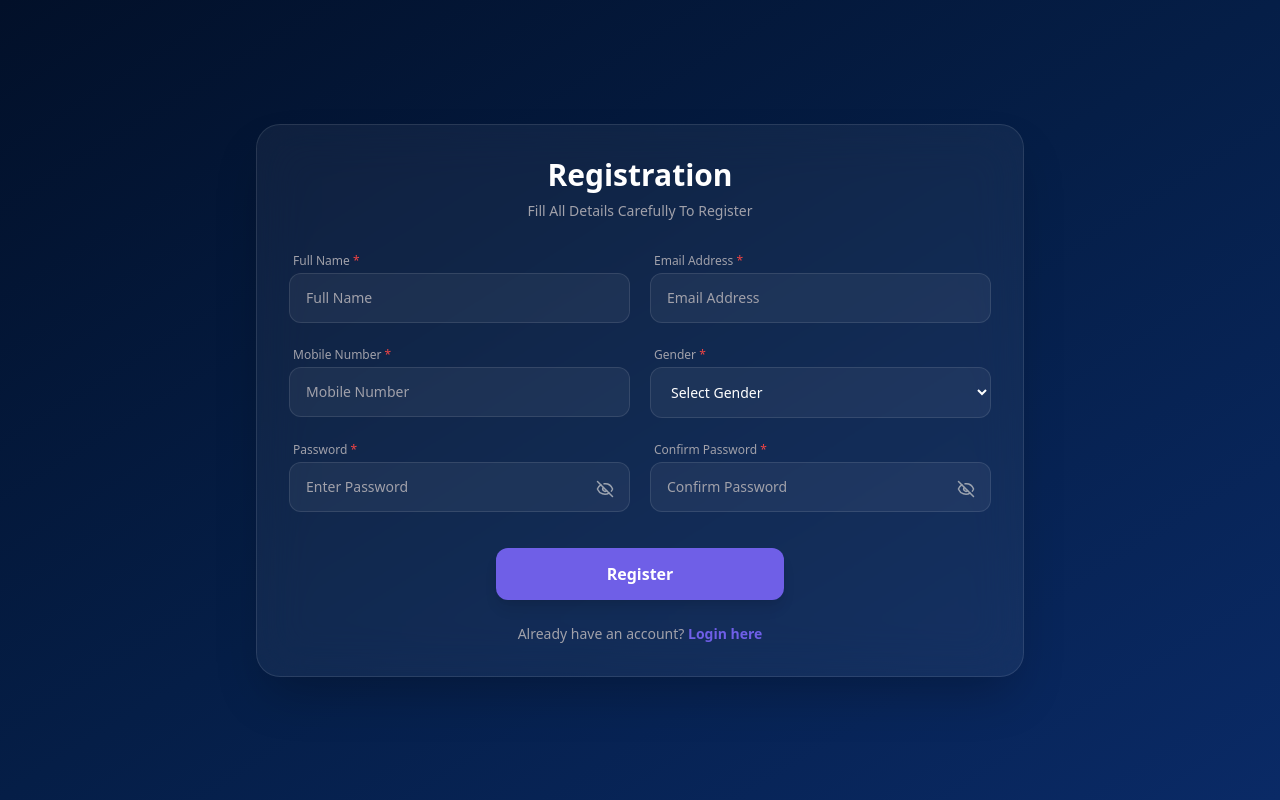
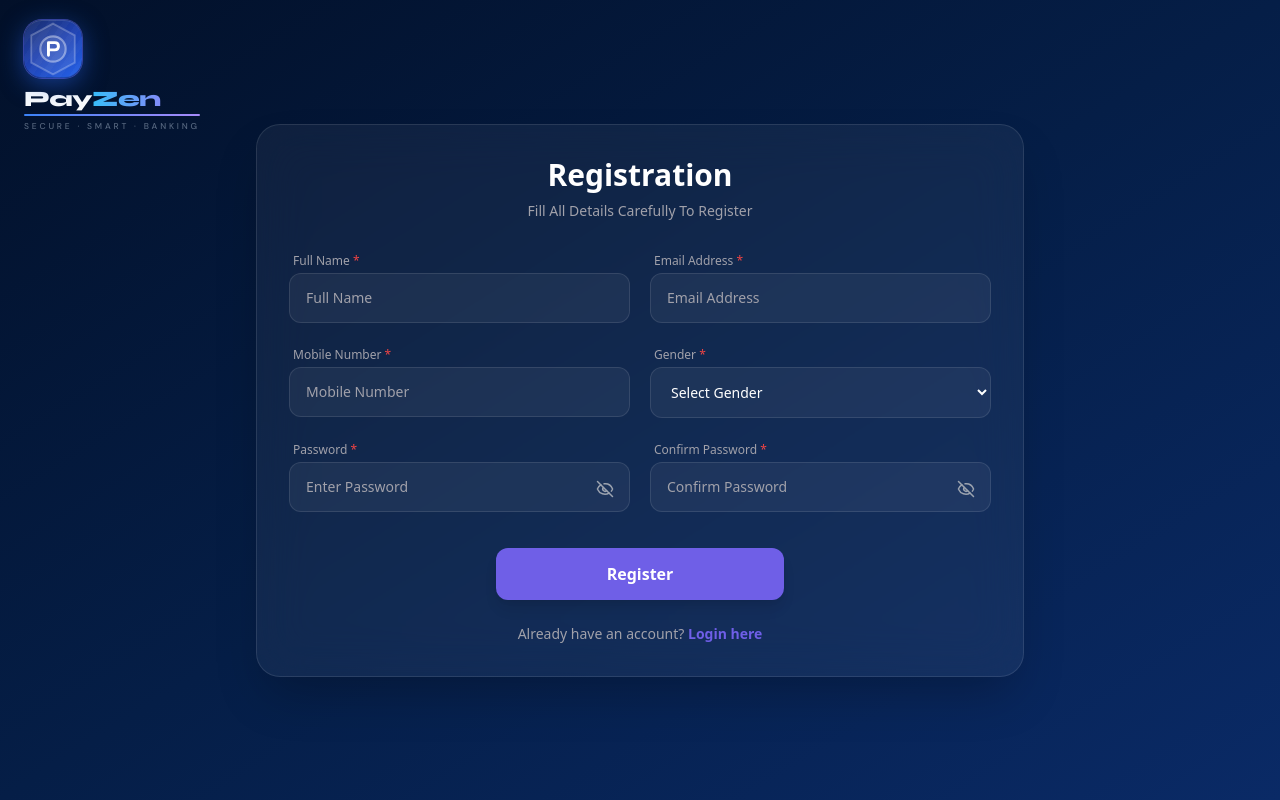
Before and after one commit to ChetanPatil0203/Bank_Frontend-, a React (Create React App) app in the folder frontend/: page /registration in a window 1280 px wide. Built offline with nearby package versions, Linux system fonts and the light colour scheme.

Commit message:
Update Registration UI

```diff
--- a/frontend/src/components/Registration/Registration.jsx
+++ b/frontend/src/components/Registration/Registration.jsx
@@ -1,19 +1,262 @@
-import { useState } from "react";
+import { useState, useEffect } from "react";
 import { Eye, EyeOff } from "lucide-react";
 import { useNavigate } from "react-router-dom";
 
+/* ═══════════════════════════════════════════════════════════
+   PAYZEN PREMIUM LOGO — Top Left, Large Icon, Unique Design
+═══════════════════════════════════════════════════════════ */
+function PayZenLogo() {
+  const [on, setOn] = useState(false);
+
+  useEffect(() => {
+    const t = setTimeout(() => setOn(true), 100);
+    return () => clearTimeout(t);
+  }, []);
+
+  return (
+    <>
+      <style>{`
+        @import url('https://fonts.googleapis.com/css2?family=Syne:wght@700;800&family=DM+Sans:wght@400;500&display=swap');
+
+        /* ─── Fixed top-left container ─── */
+        .pzl-fixed {
+          position: fixed;
+          top: 20px;
+          left: 24px;
+          z-index: 999;
+          display: flex;
+          flex-direction: column;
+          align-items: flex-start;
+          gap: 0;
+        }
+
+
+        /* ─── ICON BLOCK ─── */
+        .pzl-icon-block {
+          position: relative;
+          width: 58px;
+          height: 58px;
+          margin-bottom: 10px;
+        }
+
+
+        /* Glow blob behind icon */
+        .pzl-glow {
+          position: absolute;
+          inset: -14px;
+          border-radius: 28px;
+          background: radial-gradient(ellipse at center, #3b82f6 0%, #6366f1 40%, transparent 72%);
+          opacity: 0;
+          filter: blur(14px);
+          transition: opacity 0.5s ease 0.25s;
+          animation: pzl-glow-pulse 3s ease-in-out infinite;
+        }
+        .pzl-wrap.on .pzl-glow { opacity: 0.55; }
+        @keyframes pzl-glow-pulse {
+          0%,100% { opacity: 0.45; transform: scale(1); }
+          50%      { opacity: 0.7;  transform: scale(1.08); }
+        }
+
+        /* Main icon card */
+        .pzl-card {
+          position: relative;
+          z-index: 2;
+          width: 58px;
+          height: 58px;
+          border-radius: 18px;
+          background: linear-gradient(145deg, #1a2e6b 0%, #1e40af 45%, #2563eb 100%);
+          box-shadow:
+            0 0 0 1px rgba(99,102,241,0.5),
+            0 6px 24px rgba(37,99,235,0.5),
+            inset 0 1px 0 rgba(255,255,255,0.12),
+            inset 0 -1px 0 rgba(0,0,0,0.2);
+          display: flex;
+          align-items: center;
+          justify-content: center;
+          overflow: hidden;
+          transition: transform 0.25s ease, box-shadow 0.25s ease;
+        }
+        .pzl-card:hover {
+          transform: scale(1.06) translateY(-1px);
+          box-shadow:
+            0 0 0 1.5px rgba(99,102,241,0.75),
+            0 10px 32px rgba(37,99,235,0.65),
+            inset 0 1px 0 rgba(255,255,255,0.15);
+        }
+
+        /* Diagonal stripe texture inside card */
+        .pzl-card-texture {
+          position: absolute;
+          inset: 0;
+          background: repeating-linear-gradient(
+            -55deg,
+            transparent,
+            transparent 6px,
+            rgba(255,255,255,0.025) 6px,
+            rgba(255,255,255,0.025) 12px
+          );
+          border-radius: 18px;
+        }
+
+
+        /* Corner accent dot */
+        .pzl-corner-dot {
+          position: absolute;
+          top: 8px;
+          right: 8px;
+          width: 7px;
+          height: 7px;
+          border-radius: 50%;
+          background: #22d3ee;
+          box-shadow: 0 0 6px #22d3ee;
+          z-index: 4;
+          animation: pzl-dot-blink 2.2s ease-in-out infinite;
+        }
+        @keyframes pzl-dot-blink {
+          0%,100% { opacity: 1; box-shadow: 0 0 6px #22d3ee; }
+          50%      { opacity: 0.5; box-shadow: 0 0 12px #22d3ee; }
+        }
+
+        /* ─── NAME BLOCK ─── */
+        .pzl-name-block {
+          display: flex;
+          flex-direction: column;
+          gap: 1px;
+          opacity: 0;
+          transform: translateX(-6px);
+          transition: opacity 0.45s ease 0.35s, transform 0.45s ease 0.35s;
+        }
+        .pzl-wrap.on .pzl-name-block { opacity: 1; transform: translateX(0); }
+
+        /* Logo text */
+        .pzl-name {
+          font-family: 'Syne', sans-serif;
+          font-weight: 800;
+          font-size: 22px;
+          letter-spacing: -0.5px;
+          line-height: 1;
+          color: #fff;
+        }
+        .pzl-pay { color: #f8fafc; }
+        .pzl-zen {
+          background: linear-gradient(90deg, #38bdf8, #818cf8);
+          -webkit-background-clip: text;
+          -webkit-text-fill-color: transparent;
+          background-clip: text;
+        }
+
+        /* Underline accent */
+        .pzl-underline {
+          height: 2px;
+          width: 0;
+          border-radius: 99px;
+          background: linear-gradient(90deg, #3b82f6, #a78bfa);
+          transition: width 0.6s cubic-bezier(.22,1,.36,1) 0.55s;
+          margin-top: 3px;
+        }
+        .pzl-wrap.on .pzl-underline { width: 100%; }
+
+        /* Tagline */
+        .pzl-tag {
+          font-family: 'DM Sans', sans-serif;
+          font-size: 8.5px;
+          font-weight: 500;
+          letter-spacing: 2.8px;
+          text-transform: uppercase;
+          color: rgba(148,163,184,0.58);
+          margin-top: 4px;
+          opacity: 0;
+          transition: opacity 0.4s ease 0.65s;
+        }
+        .pzl-wrap.on .pzl-tag { opacity: 1; }
+
+        /* ─── Page content push ─── */
+        .pzl-page { padding-top: 0; }
+      `}</style>
+
+      <div className="pzl-fixed">
+        <div className={`pzl-wrap ${on ? "on" : ""}`}>
+
+    {/* ICON */}
+<div
+  className="pzl-icon-block"
+  style={{
+    display: "flex",
+    justifyContent: "center",
+    alignItems: "center"
+  }}
+>
+
+  <div className="pzl-orbit" />
+
+  <div
+    className="pzl-card"
+    style={{
+      display: "flex",
+      justifyContent: "center",
+      alignItems: "center"
+    }}
+  >
+    <div className="pzl-card-texture" />
+    <div className="pzl-shimmer" />
+
+    {/* Unique icon */}
+    <svg className="pzl-svg" viewBox="0 0 32 32" fill="none">
+      <path
+        d="M16 2 L28 8.5 L28 23.5 L16 30 L4 23.5 L4 8.5 Z"
+        fill="rgba(255,255,255,0.07)"
+        stroke="rgba(255,255,255,0.25)"
+        strokeWidth="1"
+      />
+      <circle
+        cx="16"
+        cy="16"
+        r="7"
+        fill="rgba(255,255,255,0.1)"
+        stroke="rgba(255,255,255,0.4)"
+        strokeWidth="1.2"
+      />
+      <path
+        d="M13.5 12.5 L13.5 19.5 M13.5 12.5 L17 12.5 Q19 12.5 19 14.5 Q19 16.5 17 16.5 L13.5 16.5"
+        stroke="white"
+        strokeWidth="1.6"
+        strokeLinecap="round"
+        strokeLinejoin="round"
+      />
+
+    </svg>
+  </div>
+</div>
+
+          {/* NAME + TAGLINE */}
+          <div className="pzl-name-block">
+            <div className="pzl-name">
+              <span className="pzl-pay">Pay</span>
+              <span className="pzl-zen">Zen</span>
+            </div>
+            <div className="pzl-underline" />
+            <div className="pzl-tag">SECURE · SMART · BANKING</div>
+          </div>
+
+        </div>
+      </div>
+    </>
+  );
+}
+
+/* ═══════════════════════════════════════════════════════════
+   REGISTRATION PAGE — original code, only logo added
+═══════════════════════════════════════════════════════════ */
 export default function RegistrationPage() {
   const navigate = useNavigate();
 
-  /* ------------------ COMMON INPUT CLASS (Reusable) ------------------ */
   const inputClass =
     "w-full bg-white/5 text-white text-sm border border-white/10 rounded-xl px-4 py-3.5 " +
     "placeholder:text-zinc-400 transition-all duration-300 " +
     "outline-none focus:outline-none focus:ring-0 " +
     "focus:border-[#3B82F6]";
 
-  const labelClass =
-    "text-xs font-medium text-zinc-400 ml-1 mb-1 block";
+  const labelClass = "text-xs font-medium text-zinc-400 ml-1 mb-1 block";
 
   const [formData, setFormData] = useState({
     name: "",
@@ -23,57 +266,47 @@ export default function RegistrationPage() {
     dob: "",
     address: "",
     password: "",
-    confirmPassword: ""
+    confirmPassword: "",
   });
 
   const [showPassword, setShowPassword] = useState(false);
   const [showConfirmPassword, setShowConfirmPassword] = useState(false);
   const [error, setError] = useState("");
 
-  /* ------------------ HANDLE CHANGE ------------------ */
   const handleChange = (e) => {
-    setFormData({
-      ...formData,
-      [e.target.name]: e.target.value
-    });
+    setFormData({ ...formData, [e.target.name]: e.target.value });
     setError("");
   };
 
-  /* ------------------ HANDLE SUBMIT ------------------ */
   const handleSubmit = (e) => {
     e.preventDefault();
-
     if (formData.password.length < 6) {
       setError("Password must be at least 6 characters ⚠️");
       return;
     }
-
     if (formData.password !== formData.confirmPassword) {
       setError("Password & Confirm Password mismatch ❌");
       return;
     }
-
     const existingUsers = JSON.parse(localStorage.getItem("users") || "[]");
-    const userExists = existingUsers.find(
-      (user) => user.email === formData.email
-    );
-
+    const userExists = existingUsers.find((user) => user.email === formData.email);
     if (userExists) {
       setError("This email is already registered! Please login instead.");
       return;
     }
-
     existingUsers.push(formData);
     localStorage.setItem("users", JSON.stringify(existingUsers));
-
     alert("Registration Successful ✅");
     navigate("/dashboard");
   };
 
   return (
+    <>
+      {/* ✅ Premium Top-Left Logo */}
+      <PayZenLogo />
+
       <div className="min-h-screen bg-gradient-to-br from-[#021029] via-[#051e47] to-[#0A2A66] flex items-center justify-center px-4 py-10">
 
-      {/* Form Card */}
         <div className="w-full max-w-3xl bg-white/5 backdrop-blur-xl border border-white/10 rounded-3xl p-8 shadow-2xl">
 
           {/* Header */}
@@ -95,7 +328,6 @@ export default function RegistrationPage() {
             {/* Row 2 */}
             <div className="grid grid-cols-1 md:grid-cols-2 gap-5">
               <Input label="Mobile Number" name="mobile" handleChange={handleChange} inputClass={inputClass} labelClass={labelClass} />
-
               <div>
                 <label className={labelClass}>
                   Gender <span className="text-red-500">*</span>
@@ -117,8 +349,6 @@ export default function RegistrationPage() {
 
             {/* Password Row */}
             <div className="grid grid-cols-1 md:grid-cols-2 gap-5">
-
-            {/* Password */}
               <div className="relative">
                 <label className={labelClass}>
                   Password <span className="text-red-500">*</span>
@@ -141,7 +371,6 @@ export default function RegistrationPage() {
                 </button>
               </div>
 
-            {/* Confirm Password */}
               <div className="relative">
                 <label className={labelClass}>
                   Confirm Password <span className="text-red-500">*</span>
@@ -157,9 +386,7 @@ export default function RegistrationPage() {
                 />
                 <button
                   type="button"
-                onClick={() =>
-                  setShowConfirmPassword(!showConfirmPassword)
-                }
+                  onClick={() => setShowConfirmPassword(!showConfirmPassword)}
                   className="absolute right-4 top-[38px] text-gray-400 hover:text-white"
                 >
                   {showConfirmPassword ? <Eye size={18} /> : <EyeOff size={18} />}
@@ -201,10 +428,11 @@ export default function RegistrationPage() {
 
         </div>
       </div>
+    </>
   );
 }
 
-/* ------------------ REUSABLE INPUT ------------------ */
+/* ------------------ REUSABLE INPUT (unchanged) ------------------ */
 function Input({ label, name, handleChange, type = "text", inputClass, labelClass }) {
   return (
     <div>
```
Lines whose indentation alone changed are shown as unchanged.
